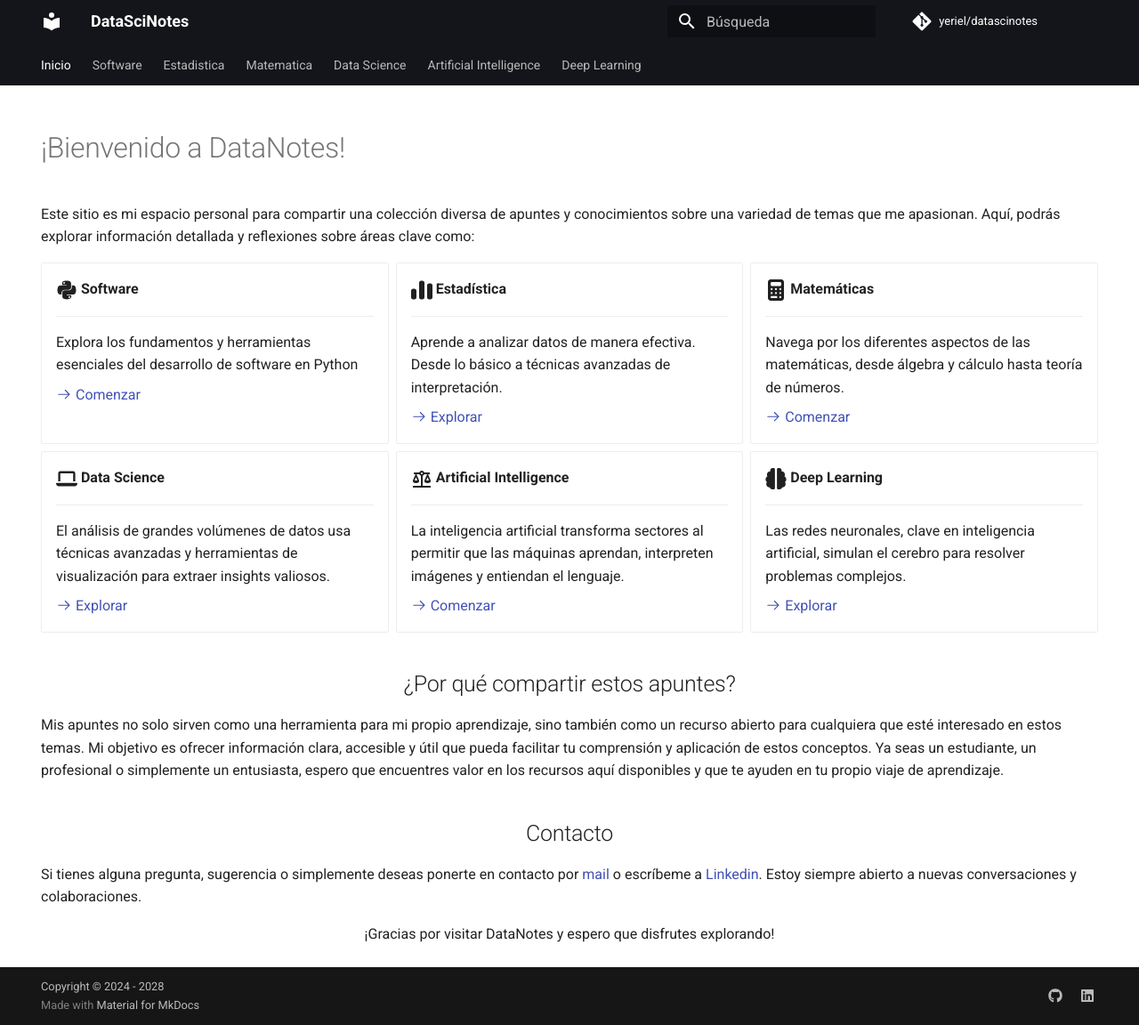
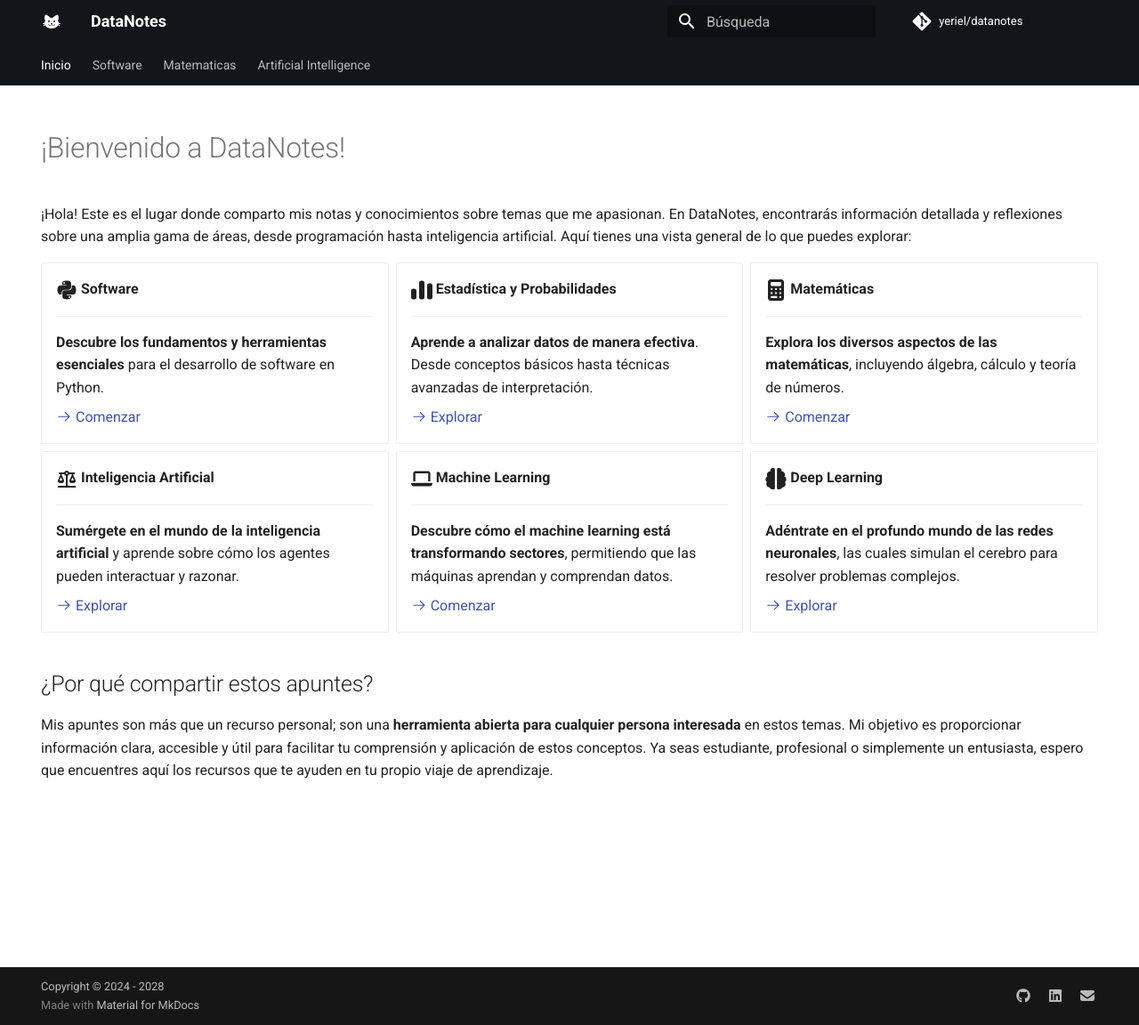
Before and after one commit to yeriel/datanotes, an MkDocs documentation site: the page built from docs/index.md, in a window 1280 px wide and 1152 px high. Shown: the whole window at 89% size. Built offline with MkDocs 1.6.1 and Material for MkDocs 9.7.7, drawn with Linux system fonts in a browser that asks for light colours; comment, search, counter and statistics services are not loaded.

```diff
--- a/docs/index.md
+++ b/docs/index.md
@@ -1,5 +1,4 @@
 ---
-
 title: Inicio
 hide:
   - navigation
@@ -8,66 +7,62 @@ hide:
 
 # ¡Bienvenido a DataNotes!
 
-Este sitio es mi espacio personal para compartir una colección diversa de apuntes y conocimientos sobre una variedad de temas que me apasionan. Aquí, podrás explorar información detallada y reflexiones sobre áreas clave como:
+¡Hola! Este es el lugar donde comparto mis notas y conocimientos sobre temas que me apasionan. En DataNotes, encontrarás información detallada y reflexiones sobre una amplia gama de áreas, desde programación hasta inteligencia artificial. Aquí tienes una vista general de lo que puedes explorar:
 
 <div class="grid cards" markdown>
 
--   :fontawesome-brands-python:{ .lg .middle } __Software__
+-   :fontawesome-brands-python:{ .lg .middle } **Software**
 
     ---
 
-    Explora los fundamentos y herramientas esenciales del desarrollo de software en Python
+    **Descubre los fundamentos y herramientas esenciales** para el desarrollo de software en Python.
 
-    [:octicons-arrow-right-24: Comenzar](software/python.md)
+    [:octicons-arrow-right-24: Comenzar](topics/software/py/fundamentos.md)
 
--   :fontawesome-solid-chart-simple:{ .lg .middle } __Estadística__
+-   :fontawesome-solid-chart-simple:{ .lg .middle } **Estadística y Probabilidades**
 
     ---
 
-    Aprende a analizar datos de manera efectiva. Desde lo básico a técnicas avanzadas de interpretación.
+    **Aprende a analizar datos de manera efectiva**. Desde conceptos básicos hasta técnicas avanzadas de interpretación.
 
     [:octicons-arrow-right-24: Explorar](statistics/descriptiva.md)
 
--   :fontawesome-solid-calculator:{ .lg .middle } __Matemáticas__
+-   :fontawesome-solid-calculator:{ .lg .middle } **Matemáticas**
 
     ---
 
-    Navega por los diferentes aspectos de las matemáticas, desde álgebra y cálculo hasta teoría de números.
+    **Explora los diversos aspectos de las matemáticas**, incluyendo álgebra, cálculo y teoría de números.
 
     [:octicons-arrow-right-24: Comenzar](math/algebra_lineal.md)
 
--   :fontawesome-solid-laptop:{ .lg .middle } __Data Science__
+-   :material-scale-balance:{ .lg .middle } **Inteligencia Artificial**
 
     ---
 
-    El análisis de grandes volúmenes de datos usa técnicas avanzadas y herramientas de visualización para extraer insights valiosos.
+    **Sumérgete en el mundo de la inteligencia artificial** y aprende sobre cómo los agentes pueden interactuar y razonar.
 
-    [:octicons-arrow-right-24: Explorar](ds/ciencia_de_datos.md)
+    [:octicons-arrow-right-24: Explorar](ai/agentes.md)
 
--   :material-scale-balance:{ .lg .middle } __Artificial Intelligence__
+-   :fontawesome-solid-laptop:{ .lg .middle } **Machine Learning**
 
     ---
 
-    La inteligencia artificial transforma sectores al permitir que las máquinas aprendan, interpreten imágenes y entiendan el lenguaje.
+    **Descubre cómo el machine learning está transformando sectores**, permitiendo que las máquinas aprendan y comprendan datos.
 
-    [:octicons-arrow-right-24: Comenzar](ai/agentes.md)
+    [:octicons-arrow-right-24: Comenzar](ml/machine_learning.md)
 
--   :fontawesome-solid-brain:{ .lg .middle } __Deep Learning__
+-   :fontawesome-solid-brain:{ .lg .middle } **Deep Learning**
 
     ---
 
-    Las redes neuronales, clave en inteligencia artificial, simulan el cerebro para resolver problemas complejos.
+    **Adéntrate en el profundo mundo de las redes neuronales**, las cuales simulan el cerebro para resolver problemas complejos.
 
     [:octicons-arrow-right-24: Explorar](dl/redes_neuronales.md)
 
 </div>
 
-## <div style="text-align: center;">¿Por qué compartir estos apuntes?</div>
+## ¿Por qué compartir estos apuntes?
 
-Mis apuntes no solo sirven como una herramienta para mi propio aprendizaje, sino también como un recurso abierto para cualquiera que esté interesado en estos temas. Mi objetivo es ofrecer información clara, accesible y útil que pueda facilitar tu comprensión y aplicación de estos conceptos. Ya seas un estudiante, un profesional o simplemente un entusiasta, espero que encuentres valor en los recursos aquí disponibles y que te ayuden en tu propio viaje de aprendizaje.
+Mis apuntes son más que un recurso personal; son una **herramienta abierta para cualquier persona interesada** en estos temas. Mi objetivo es proporcionar información clara, accesible y útil para facilitar tu comprensión y aplicación de estos conceptos. Ya seas estudiante, profesional o simplemente un entusiasta, espero que encuentres aquí los recursos que te ayuden en tu propio viaje de aprendizaje.
 
-## <div style="text-align: center;">Contacto</div>
-
-Si tienes alguna pregunta, sugerencia o simplemente deseas ponerte en contacto por [mail](mailto:yeriel.paz@sansano.usm.cl) o escríbeme a [Linkedin](https://www.linkedin.com/in/yeriel-paz/). Estoy siempre abierto a nuevas conversaciones y colaboraciones.
-
-<div style="text-align: center;">¡Gracias por visitar DataNotes y espero que disfrutes explorando!</div>
+</br>
--- a/mkdocs.yml
+++ b/mkdocs.yml
@@ -1,31 +1,32 @@
 # Project information
-site_name: DataSciNotes
-site_url: https://yeriel.github.io/datascinotes
+site_name: DataNotes
+site_url: https://yeriel.github.io/datanotes
 site_author: Yeriel Paz Ureta
 site_description: >-
   DataSciNotes is your go-to resource for notes and insights on data science, mathematics, and software.
   Find clear and useful information for your projects and studies.
 
 # Repository
-repo_name: yeriel/datascinotes
-repo_url: https://github.com/yeriel/datascinotes.git
+repo_name: yeriel/datanotes
+repo_url: https://github.com/yeriel/datanotes
 
 # Configuration
 theme:
   name: material
   language: es
   features:
+    - search.share
     - search.suggest
     - search.highlight
+    - navigation.sections
     - navigation.tabs
-    - navigation.prune
-    - navigation.instant
-    - navigation.instant.progress
+    - navigation.tracking
     - toc.follow
     - content.tabs.link
     - content.code.annotation
     - content.code.copy
   icon:
+    logo: material/cat
     admonition:
       note: octicons/tag-16
       abstract: octicons/checklist-16
@@ -47,21 +48,31 @@ nav:
   - Inicio:
     - index.md
   - Software:
-    - software/python.md
-  - Estadistica:
-    - statistics/descriptiva.md
-    - statistics/probabilidades.md
-  - Matematica:
-    - math/algebra_lineal.md
-  - Data Science:
-    - ds/ciencia_de_datos.md
+    - Lenguajes de programación:
+      - Python:
+        - topics/software/py/fundamentos.md
+        - topics/software/py/poo.md
+        - topics/software/py/tips.md
+    - Herramientas:
+      - Git:
+        - topics/software/git/fundamentos.md
+
+  - Matematicas:
+    - Estadistica y Probabilidad:
+      - Descriptiva:
+        - topics/math/statistics/descriptiva.md
+      - Probabilidades:
+        - topics/math/probability/probabilidades.md
+    - Algebra Lineal:
+      - topics/math/algebra_lineal.md
   - Artificial Intelligence:
-    - ai/agentes.md
-  - Deep Learning:
-    - dl/redes_neuronales.md
-
-
-
+    - "Machine Learning":
+        - "Fundamentos":
+          - topics/ai/ml/machine_learning.md
+          - topics/ai/ml/regresion.md
+    - "Deep Learning":
+        - "Fundamentos":
+          - topics/ai/dl/deep_learning.md
 
 copyright: Copyright &copy; 2024 - 2028
 
@@ -77,6 +88,11 @@ markdown_extensions:
       emoji_generator: !!python/name:material.extensions.emoji.to_svg
   - pymdownx.arithmatex:
       generic: true
+  - pymdownx.critic
+  - pymdownx.caret
+  - pymdownx.keys
+  - pymdownx.mark
+  - pymdownx.tilde
 
 extra_javascript:
   - javascripts/katex.js
@@ -95,3 +111,5 @@ extra:
       link: https://github.com/yeriel
     - icon: fontawesome/brands/linkedin
       link: https://www.linkedin.com/in/yeriel-paz/
+    - icon: fontawesome/solid/envelope
+      link: mailto:yeriel.paz@sansano.usm.cl
```
Also changed, not shown: docs/topics/software/py/fundamentos.md (added, +199 -0 lines), docs/topics/software/py/poo.md (added, +127 -0 lines), docs/topics/software/py/tips.md (added, +166 -0 lines), docs/topics/ai/agentes.md (added), docs/topics/ai/dl/redes_neuronales.md (added), docs/topics/ai/ml/machine_learning.md (added), docs/topics/ai/ml/regresion.md (added), docs/topics/math/algebra_lineal.md (added), docs/topics/math/probability/probabilidades.md (added), docs/topics/math/statistics/descriptiva.md (added), docs/topics/software/git/fundamentos.md (added).
